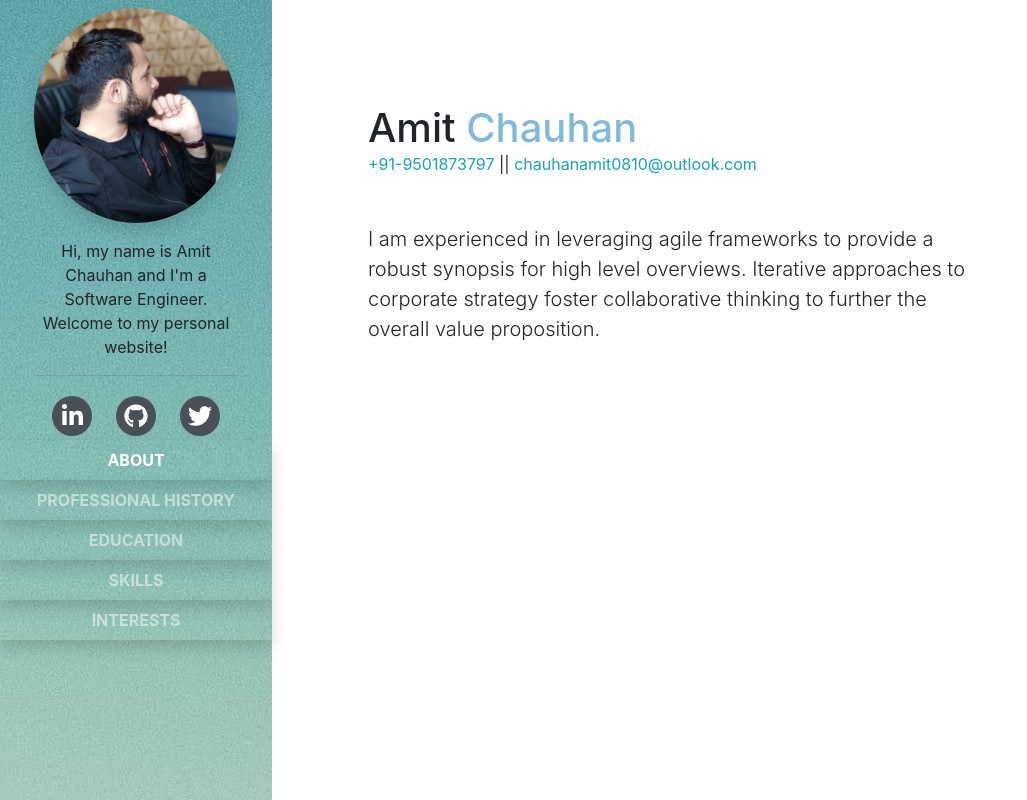
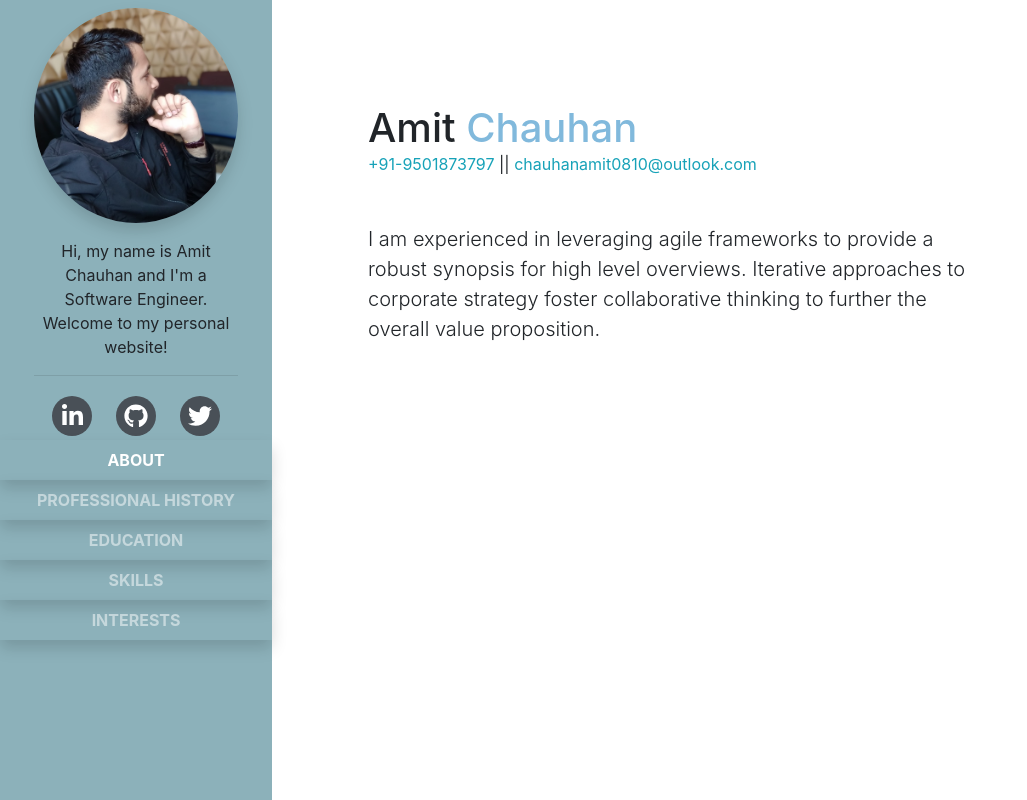
Before and after one commit to bluesuiter/amit.chauhan, a React (Create React App) app: page /about in a window 1280 px wide. Shown: the whole page, without its empty margins (0-1027 px from the left). Built offline with nearby package versions, Linux system fonts and the light colour scheme; a web font is replaced by a local one.

Commit message:
Update index.css
updated sidebar color

```diff
--- a/src/index.css
+++ b/src/index.css
@@ -3,7 +3,7 @@ body {
 }
 
 #sideNav {
-  background: url("../src/assets/images/carnaby-gilany-.jpg") top;
+  background: #82abb4ea!important;
 }
 
 .bg-primary {
```
